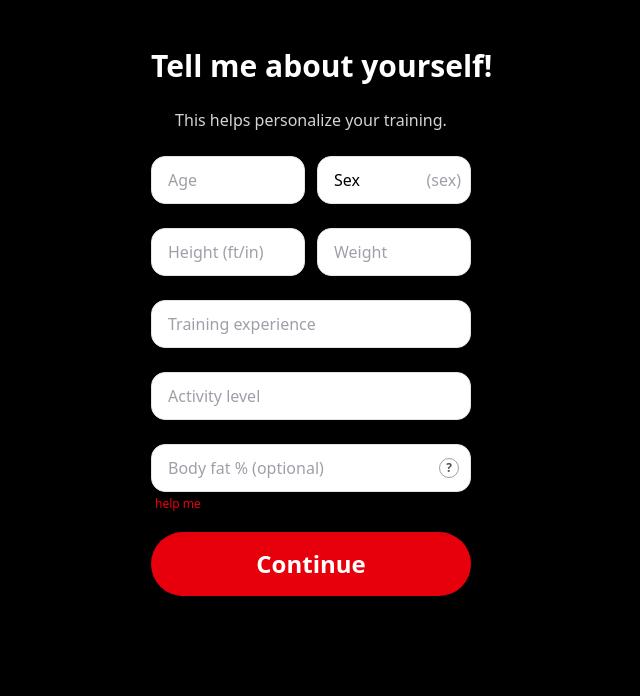
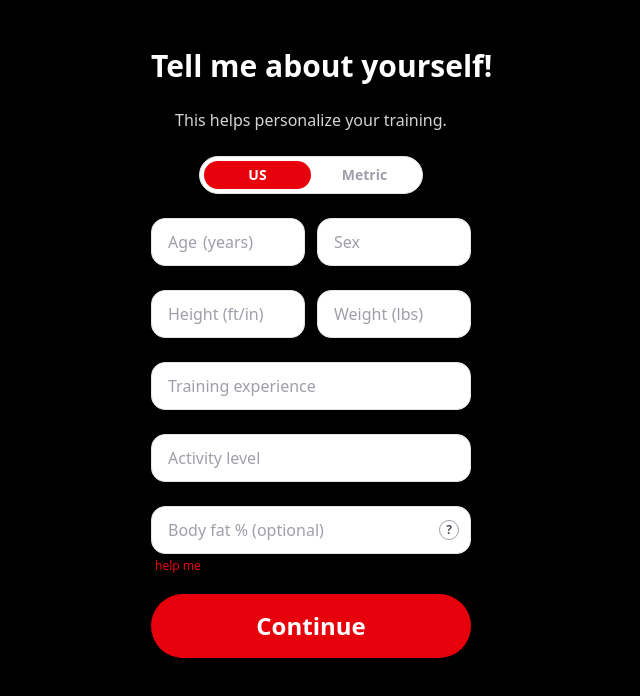
Before and after one commit to kratosgymco/appv1, a Next.js app in the folder kratos-app/: page /about-you in a window 1280 px wide. Shown: the top 696 px of the page, without its empty margins (329-969 px from the left). Built offline with nearby package versions, Linux system fonts and the light colour scheme.

Commit message:
fixed about you page and added body fat and activitiy level v2 added slider for units and bodyf at helper

```diff
--- a/kratos-app/app/about-you/page.tsx
+++ b/kratos-app/app/about-you/page.tsx
@@ -1,5 +1,6 @@
 "use client";
 
+import { useState } from "react";
 import { useForm } from "react-hook-form";
 import { z } from "zod";
 import { zodResolver } from "@hookform/resolvers/zod";
@@ -30,10 +31,14 @@ export default function AboutYouStep({ onNext }: Props) {
         resolver: zodResolver(schema),
     });
 
-    const ageValue = watch("age");
+    const [units, setUnits] = useState<"us" | "metric">("us");
+    const [showBodyFatHelp, setShowBodyFatHelp] = useState(false);
+    const [showBodyFatInfo, setShowBodyFatInfo] = useState(false);
+    const [showBodyFatImages, setShowBodyFatImages] = useState(false);
+
 
     function onSubmit(data: FormData) {
-        console.log("ABOUT YOU:", data);
+        console.log("ABOUT YOU:", { ...data, units });
         router.push("/profile");
     }
 
@@ -49,6 +54,28 @@ export default function AboutYouStep({ onNext }: Props) {
             <p className="text-md text-zinc-300 text-center">
                 This helps personalize your training.
             </p>
+
+            {/* UNITS SLIDER */}
+            <div className="flex justify-center">
+                <div className="flex w-56 rounded-full border border-zinc-200 bg-white p-1">
+                    <button
+                        type="button"
+                        onClick={() => setUnits("us")}
+                        className={`w-1/2 rounded-full py-1 text-sm font-semibold transition ${units === "us" ? "bg-red-600 text-white" : "text-zinc-400"
+                            }`}
+                    >
+                        US
+                    </button>
+                    <button
+                        type="button"
+                        onClick={() => setUnits("metric")}
+                        className={`w-1/2 rounded-full py-1 text-sm font-semibold transition ${units === "metric" ? "bg-red-600 text-white" : "text-zinc-400"
+                            }`}
+                    >
+                        Metric
+                    </button>
+                </div>
+            </div>
 
             {/* AGE + SEX */}
             <div className="grid grid-cols-2 gap-3">
@@ -66,18 +93,19 @@ export default function AboutYouStep({ onNext }: Props) {
                         }}
                         className="h-12 w-full rounded-xl border border-zinc-200 bg-white px-4 pr-12 text-black placeholder:text-zinc-400 focus:outline-none focus:ring-2 focus:ring-red-600"
                     />
-                    {ageValue && (
-                        <span className="pointer-events-none absolute right-3 top-1/2 -translate-y-1/2 text-md text-zinc-400">
-                            (yrs)
+
+                    {/* SAME POSITION AS BEFORE */}
+                    <span className="pointer-events-none absolute right-13 top-1/2 -translate-y-1/2 text-md text-zinc-400">
+                        (years)
                     </span>
-                    )}
                 </div>
 
                 <div className="relative">
                     <select
                         {...register("sex")}
                         defaultValue=""
-                        className="w-full h-12 rounded-xl border border-zinc-200 bg-white px-4 pr-10 text-black placeholder:text-zinc-400 focus:outline-none focus:ring-2 focus:ring-red-600 appearance-none"
+                        className={`w-full h-12 rounded-xl border border-zinc-200 bg-white px-4 pr-10 appearance-none focus:outline-none focus:ring-2 focus:ring-red-600 ${watch("sex") ? "text-black" : "text-zinc-400"
+                            }`}
                     >
                         <option value="" disabled hidden>
                             Sex
@@ -88,12 +116,12 @@ export default function AboutYouStep({ onNext }: Props) {
                         <option className="text-black">Prefer not to say</option>
                     </select>
 
-                    {/* right-side label */}
+                    {watch("sex") && (
                         <span className="pointer-events-none absolute right-2.5 top-1/2 -translate-y-1/2 text-md text-zinc-400">
                             (sex)
                         </span>
+                    )}
                 </div>
-
             </div>
 
             {/* HEIGHT + WEIGHT */}
@@ -101,14 +129,9 @@ export default function AboutYouStep({ onNext }: Props) {
                 <div className="relative">
                     <input
                         {...register("height")}
-                        placeholder="Height (ft/in)"
+                        placeholder={units === "us" ? "Height (ft/in)" : "Height (cm)"}
                         className="w-full h-12 rounded-xl border border-zinc-200 bg-white px-4 pr-4 text-black placeholder:text-zinc-400 focus:outline-none focus:ring-2 focus:ring-red-600 appearance-none"
                     />
-                    {watch("height") && (
-                        <span className="pointer-events-none absolute right-3 top-1/2 -translate-y-1/2 text-md text-zinc-400">
-                            (ft/in)
-                        </span>
-                    )}
                 </div>
 
                 <div className="relative">
@@ -119,11 +142,10 @@ export default function AboutYouStep({ onNext }: Props) {
                         placeholder="Weight"
                         className={fieldClass}
                     />
-                    {watch("weight") && (
-                        <span className="pointer-events-none absolute right-3 top-1/2 -translate-y-1/2 text-md text-zinc-400">
-                            (lbs)
+
+                    <span className="pointer-events-none absolute right-12 top-1/2 -translate-y-1/2 text-md text-zinc-400">
+                        {units === "us" ? "(lbs)" : "(kg)"}
                     </span>
-                    )}
                 </div>
             </div>
 
@@ -152,21 +174,11 @@ export default function AboutYouStep({ onNext }: Props) {
                 <option value="" disabled hidden>
                     Activity level
                 </option>
-                <option className="text-black">
-                    Sedentary (little to no exercise)
-                </option>
-                <option className="text-black">
-                    Lightly active (1–3x / week)
-                </option>
-                <option className="text-black">
-                    Moderately active (3–5x / week)
-                </option>
-                <option className="text-black">
-                    Very active (6–7x / week)
-                </option>
-                <option className="text-black">
-                    Athlete / intense daily training
-                </option>
+                <option className="text-black">Sedentary (little to no exercise)</option>
+                <option className="text-black">Lightly active (1–3x / week)</option>
+                <option className="text-black">Moderately active (3–5x / week)</option>
+                <option className="text-black">Very active (6–7x / week)</option>
+                <option className="text-black">Athlete / intense daily training</option>
             </select>
 
             {/* BODY FAT */}
@@ -181,24 +193,70 @@ export default function AboutYouStep({ onNext }: Props) {
                     className={`${fieldClass} pr-10`}
                 />
 
-                {/* ? icon */}
-                <div className="group absolute right-3 top-1/2 -translate-y-1/2 cursor-pointer">
+                {/* ? ICON — CLICK (text popup) */}
+                <div
+                    onClick={() => {
+                        setShowBodyFatInfo((v) => !v);
+                        setShowBodyFatImages(false);
+                    }}
+                    className="absolute right-3 top-1/2 -translate-y-1/2 cursor-pointer"
+                >
                     <span className="flex h-5 w-5 items-center justify-center rounded-full border border-zinc-400 text-xs font-semibold text-zinc-600">
                         ?
                     </span>
-                    <div className="pointer-events-none absolute right-0 top-8 z-20 hidden w-72 rounded-xl border border-zinc-200 bg-white p-3 text-sm text-zinc-700 shadow-lg group-hover:block">
-                        Body fat % estimates how much of your weight is fat vs lean mass.
-                    </div>
                 </div>
 
-                {/* HELP ME */}
-                <div className="group absolute left-1 -bottom-5 cursor-pointer">
-                    <span className="block mt-2 text-xs font-medium text-red-600 hover:underline">
+                {/* HELP ME — CLICK (image popup) */}
+                <span
+                    onClick={() => {
+                        setShowBodyFatImages((v) => !v);
+                        setShowBodyFatInfo(false);
+                    }}
+                    className="absolute left-1 -bottom-5 cursor-pointer text-xs font-medium text-red-600 hover:underline"
+                >
                     help me
                 </span>
 
+                {/* TEXT POPUP */}
+                {showBodyFatInfo && (
+                    <div className="pointer-events-auto absolute left-[50%] top-15 -translate-x-1/2 z-20 w-72 rounded-xl border border-zinc-200 bg-white p-3 text-sm text-zinc-700 shadow-lg">
 
-                    <div className="pointer-events-none absolute left-0 top-6 z-30 hidden w-80 rounded-xl border border-zinc-200 bg-white p-3 shadow-lg group-hover:block">
+                        {/* CLOSE */}
+                        <span
+                            onClick={() => setShowBodyFatInfo(false)}
+                            className="absolute right-3 top-1.5 cursor-pointer text-lg font-semibold text-zinc-400 hover:text-zinc-600"
+                        >
+                            ×
+                        </span>
+
+                        <p className="mb-2 font-medium text-black">What is body fat %?</p>
+
+                        <p className="mb-2">
+                            Body fat percentage estimates how much of your total body weight comes
+                            from fat versus lean mass (muscle, bone, organs).
+                        </p>
+
+                        <p className="mb-2">
+                            It helps personalize training intensity, recovery needs, and realistic
+                            body composition goals.
+                        </p>
+
+                        <p className="text-xs text-zinc-500">
+                            Estimates don’t need to be exact — trends over time matter more.
+                        </p>
+                    </div>
+                )}
+
+
+                {/* IMAGE POPUP */}
+                {showBodyFatImages && (
+                    <div className="pointer-events-auto absolute left-0 top-18 z-30 w-80 rounded-xl border border-zinc-200 bg-white p-3 shadow-lg">
+                        <span
+                            onClick={() => setShowBodyFatImages(false)}
+                            className="absolute right-3 top-1.5 cursor-pointer text-lg font-semibold text-zinc-400 hover:text-zinc-600"
+                        >
+                            ×
+                        </span>
                         <p className="mb-2 text-sm font-semibold text-black">
                             Average body fat reference
                         </p>
@@ -227,8 +285,9 @@ export default function AboutYouStep({ onNext }: Props) {
                             Visual reference only — estimates are fine.
                         </p>
                     </div>
+                )}
             </div>
-            </div>
+
 
             <button
                 type="submit"
```
Lines whose indentation alone changed are shown as unchanged.
